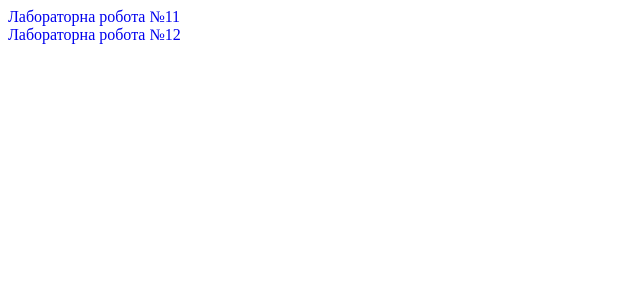
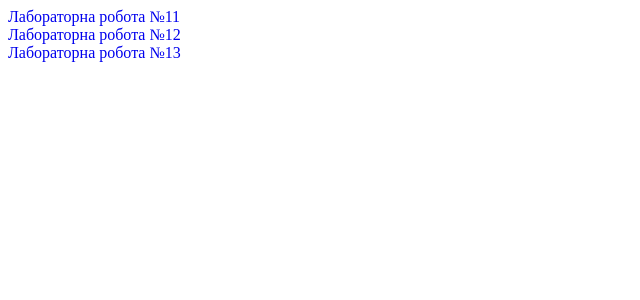
Before and after one commit to Vitalik1800/labs-web-semchyshyn18, a PHP site: page / in a window 1280 px wide. Shown: the top 300 px of the page, without its empty margins (0-640 px from the left). Run offline with PHP 8.4, Linux system fonts and the light colour scheme.

Commit message:
Update index.php

```diff
--- a/index.php
+++ b/index.php
@@ -14,5 +14,6 @@
 <body>
 	<a href="lab11/lab11.php">Лабораторна робота №11</a><br>
 	<a href="lab12/lab12.php">Лабораторна робота №12</a><br>
+	<a href="lab13/lab13.php">Лабораторна робота №13</a><br>
 </body>
 </html>
```
